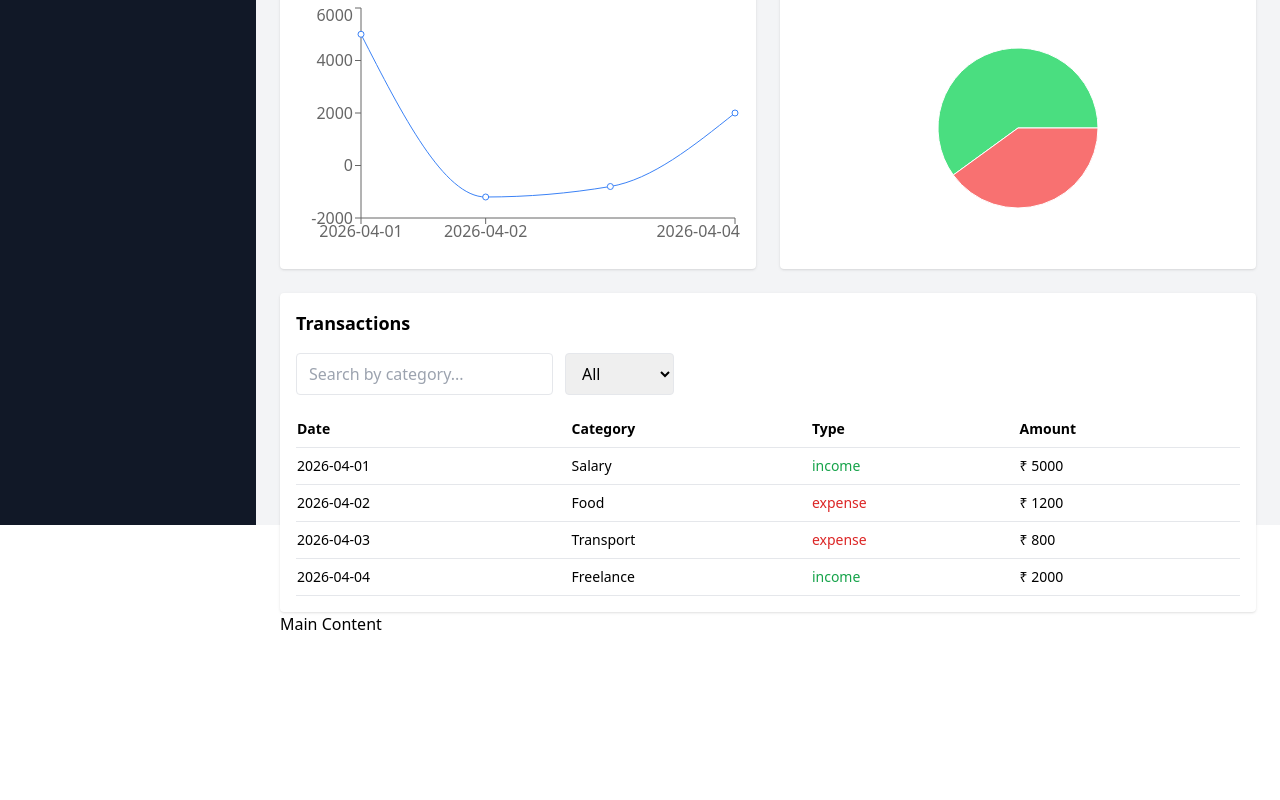
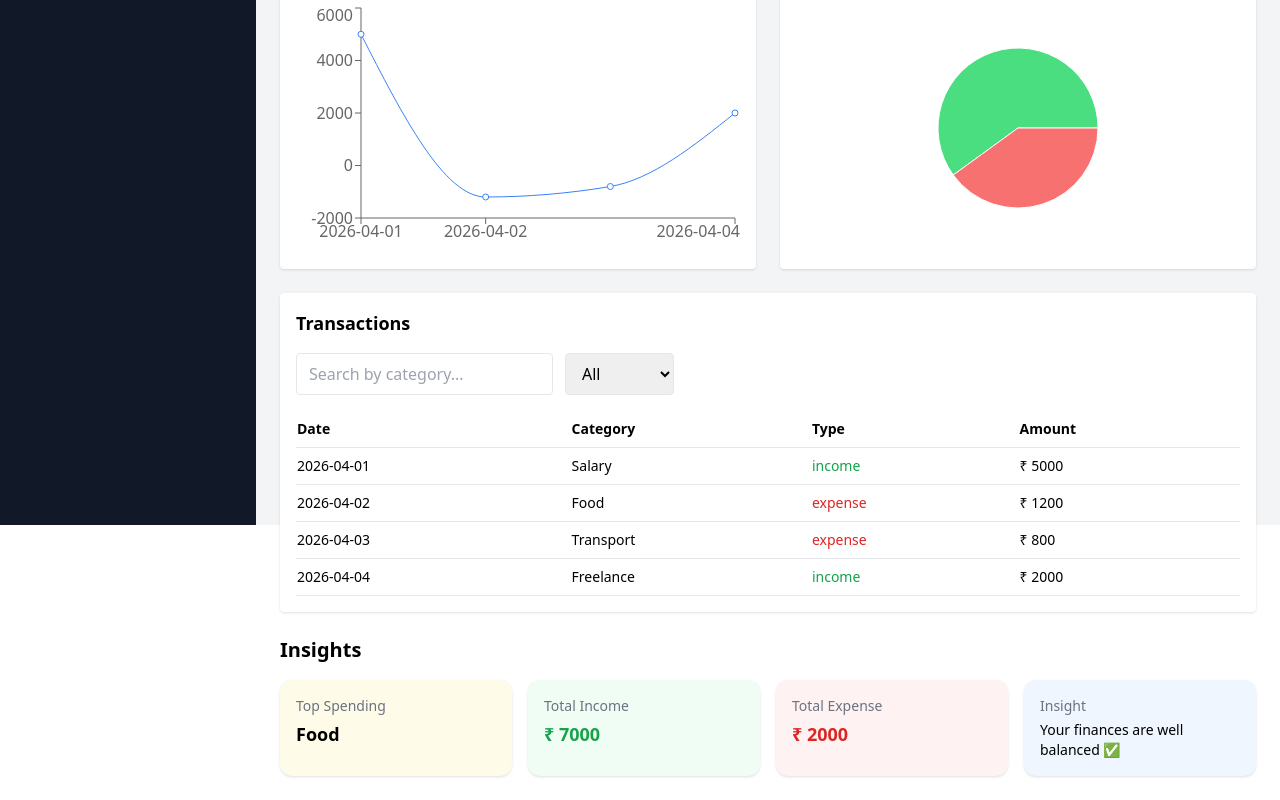
Before and after one commit to Sweety-Mitra/Finance_Dashboard, a React (Vite) app: page / in a window 1280 px wide. Shown: the part 275-1075 px from the top of the page. Before the commit the page ends 911 px from the top, so only its background shows below. Built offline with nearby package versions, Linux system fonts and the light colour scheme.

Commit message:
feat: add insights section with financial analytics and observations

```diff
--- a/src/App.jsx
+++ b/src/App.jsx
@@ -6,6 +6,7 @@ import SummaryCards from "./components/dashboard/SummaryCards";
 import Charts from "./components/dashboard/Charts";
 import TransactionTable from "./components/transactions/TransactionTable";
 import AddTransaction from "./components/transactions/AddTransaction";
+import Insights from "./components/insights/Insights";
 
 function App() {
   const { transactions, role } = useContext(AppContext);
@@ -20,7 +21,7 @@ function App() {
         <Charts />
         <AddTransaction/>
         <TransactionTable />
-        <p>Main Content</p>
+        <Insights/>
       </main>
     </div>
   );
--- a/src/components/insights/Insights.jsx
+++ b/src/components/insights/Insights.jsx
@@ -1,5 +1,76 @@
+import { useContext } from "react";
+import { AppContext } from "../../context/AppContext";
+
 const Insights = () => {
-  return <div>Insights Content</div>;
+  const { transactions } = useContext(AppContext);
+
+  // Category spending
+  const categoryMap = {};
+  transactions.forEach((t) => {
+    if (t.type === "expense") {
+      categoryMap[t.category] =
+        (categoryMap[t.category] || 0) + t.amount;
+    }
+  });
+
+  const highestCategory = Object.keys(categoryMap).reduce(
+    (a, b) => (categoryMap[a] > categoryMap[b] ? a : b),
+    ""
+  );
+
+  // Totals
+  const totalIncome = transactions
+    .filter((t) => t.type === "income")
+    .reduce((acc, curr) => acc + curr.amount, 0);
+
+  const totalExpense = transactions
+    .filter((t) => t.type === "expense")
+    .reduce((acc, curr) => acc + curr.amount, 0);
+
+  const isBalanced = totalIncome >= totalExpense;
+
+  return (
+    <div className="mt-6 pb-6">
+      <h3 className="text-xl font-semibold mb-4">Insights</h3>
+
+      <div className="grid grid-cols-1 md:grid-cols-2 lg:grid-cols-4 gap-4">
+
+        {/* Highest Category */}
+        <div className="bg-yellow-50 p-4 rounded-xl shadow hover:shadow-lg transition">
+          <p className="text-sm text-gray-500">Top Spending</p>
+          <h4 className="text-lg font-semibold mt-1">
+            {highestCategory || "N/A"}
+          </h4>
+        </div>
+
+        {/* Income */}
+        <div className="bg-green-50 p-4 rounded-xl shadow hover:shadow-lg transition">
+          <p className="text-sm text-gray-500">Total Income</p>
+          <h4 className="text-lg font-semibold text-green-600 mt-1">
+            ₹ {totalIncome}
+          </h4>
+        </div>
+
+        {/* Expense */}
+        <div className="bg-red-50 p-4 rounded-xl shadow hover:shadow-lg transition">
+          <p className="text-sm text-gray-500">Total Expense</p>
+          <h4 className="text-lg font-semibold text-red-600 mt-1">
+            ₹ {totalExpense}
+          </h4>
+        </div>
+
+        {/* Insight */}
+        <div className="bg-blue-50 p-4 rounded-xl shadow hover:shadow-lg transition">
+          <p className="text-sm text-gray-500">Insight</p>
+          <h4 className="text-sm font-medium mt-1">
+            {isBalanced
+              ? "Your finances are well balanced ✅"
+              : "You are spending more than you earn ⚠️"}
+          </h4>
+        </div>
+      </div>
+    </div>
+  );
 };
 
 export default Insights;
--- a/src/components/transactions/TransactionTable.jsx
+++ b/src/components/transactions/TransactionTable.jsx
@@ -81,7 +81,7 @@ const TransactionTable = () => {
                                         <td>
                                             <button
                                                 onClick={() => handleDelete(t.id)}
-                                                className="text-red-500"
+                                                className="text-red-500 hover:underline"
                                             >
                                                 Delete
                                             </button>
```
